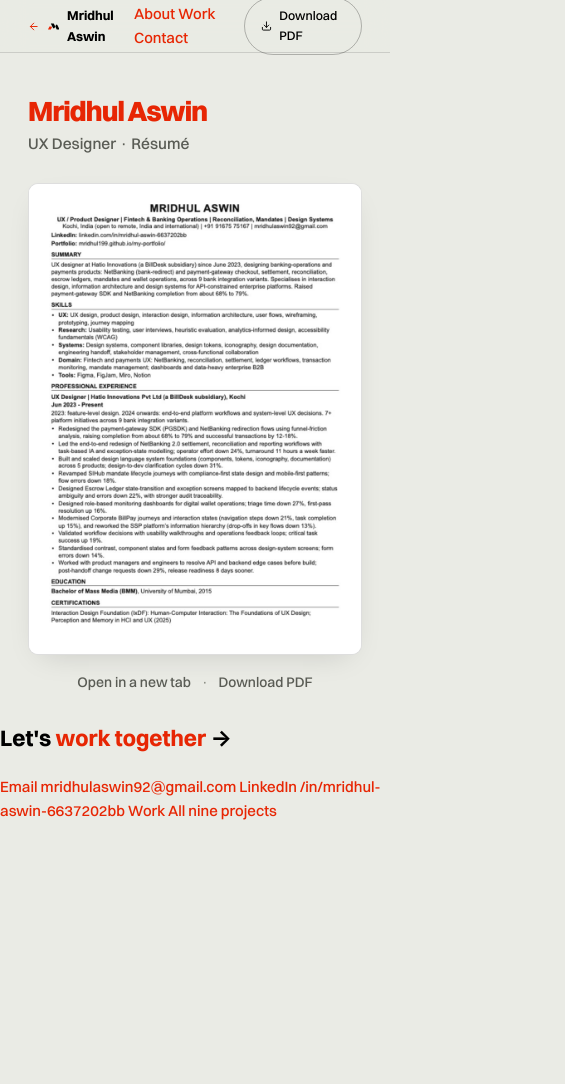
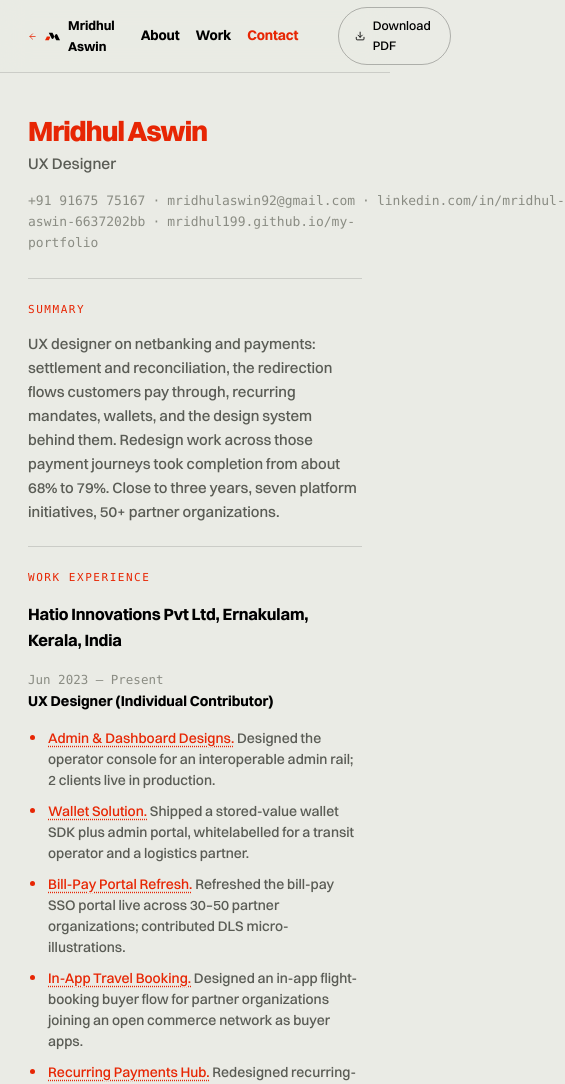
Before and after one commit to Mridhul199/my-portfolio, a plain HTML site: page resume/index.html in a window 390 px wide. Shown: the top 1084 px of the page, 565 px wide, since content can reach past the window. Before the commit the page ends 844 px from the top, so only its background shows below. Drawn offline with Linux system fonts and the light colour scheme.

Commit message:
feat: bring back the on-theme résumé page, download the real PDF
Reverts the résumé page to the HTML version: it reads in the site's
own type and colour, and every project links through to its case
study, which an embedded PDF cannot do.

What does not revert is the download. The button used to be
window.print(), so "Save as PDF" handed over a browser re-render of
the page, not the actual résumé. It is now a direct download of
assets/Mridhul_Aswin_Resume.pdf -- the real file, with the corrected
address.

Start date on this page follows the same correction as the about
page: Dec 2023 becomes Jun 2023.

Drops assets/resume-preview.jpg (200KB). It existed only so phones
had something to show in place of an embedded PDF, and with the page
back to HTML nothing references it.

The print stylesheet stays, so Cmd+P still produces a clean one-page
copy for anyone who prefers that to the download.

Co-Authored-By: Claude Opus 5 <noreply@anthropic.com>

```diff
--- a/resume/index.html
+++ b/resume/index.html
@@ -45,47 +45,94 @@ a:hover{text-decoration:underline}
 .bridge a.back svg{width:15px;height:15px;stroke:var(--accent)}
 .print-btn{font:inherit;font-size:12.5px;font-weight:500;color:var(--text-1);background:transparent;
   border:1px solid var(--border-2);border-radius:999px;padding:8px 16px;cursor:pointer;display:inline-flex;align-items:center;gap:7px}
-.print-btn:hover{border-color:var(--text-2)}
+.print-btn{text-decoration:none}
+.print-btn:hover{border-color:var(--text-2);text-decoration:none}
 .print-btn svg{width:14px;height:14px;stroke:currentColor;fill:none}
 
 /* header */
-.r-head{padding:44px 0 22px}
+.r-head{padding:44px 0 24px;border-bottom:1px solid var(--border)}
 .r-head h1{font-family:var(--display);font-weight:800;font-size:clamp(28px,5vw,40px);
   letter-spacing:-.03em;margin:0;line-height:1.05;color:var(--accent)}
 .r-head .role{font-size:15.5px;color:var(--text-2);margin-top:6px}
-.sep{margin:0 7px;color:var(--text-3)}
+.contacts{margin-top:14px;font-size:13px;font-family:var(--mono);color:var(--text-3)}
+.contacts a{color:var(--text-3)}
+.contacts a:hover{color:var(--text-1)}
+.contacts .sep{margin:0 7px;color:var(--text-3)}
 
-/* ---- the PDF itself ----
-   A4 is 595x842pt, so the frame carries that ratio and the page scrolls
-   rather than the viewer letterboxing a one-page résumé. */
-.r-main{padding-bottom:8px}
-.pdf-wrap{margin-top:4px;border:1px solid var(--border);border-radius:10px;overflow:hidden;
-  background:var(--surface);box-shadow:0 10px 30px -14px rgba(0,0,0,.18)}
-.pdf-frame{display:block;width:100%;aspect-ratio:595/842;border:0}
+section.r{padding:22px 0;border-bottom:1px solid var(--border)}
+section.r:last-of-type{border-bottom:none}
+.r-label{font-family:var(--mono);font-size:11px;font-weight:500;letter-spacing:.14em;
+  text-transform:uppercase;color:var(--accent);margin:0 0 14px}
+.lead{font-size:15px;line-height:1.6;color:var(--text-2);max-width:68ch;margin:0}
 
-/* <object> only shows this child when it cannot render the file */
-.pdf-fallback{display:block;height:100%}
-.pdf-fallback img{display:block;width:100%;height:auto}
-a.print-btn,a.print-btn:hover{text-decoration:none}
+.job-co-line{display:flex;align-items:baseline;justify-content:space-between;gap:16px;flex-wrap:wrap}
+.job-co-name{font-family:var(--display);font-size:16.5px;font-weight:700;letter-spacing:-.01em;color:var(--text-1)}
+.job-co-line .when{font-family:var(--mono);font-size:12.5px;color:var(--text-3);white-space:nowrap}
+.job-blurb{font-size:13.5px;font-style:italic;color:var(--text-2);margin:2px 0 10px}
+.job-title{font-size:14.5px;font-weight:600;color:var(--text-1);margin:0 0 10px}
 
-/* The same first page as a flat image. A phone browser will not reliably
-   render a PDF in the page — iOS Safari paints an empty box rather than
-   falling back to the <object>'s children — so small screens get the
-   picture instead of a frame that might come up blank. Tapping it opens
-   the real file. */
-.pdf-shot{display:none;border:1px solid var(--border);border-radius:10px;overflow:hidden;
-  background:var(--surface);box-shadow:0 10px 30px -14px rgba(0,0,0,.18)}
-.pdf-shot img{display:block;width:100%;height:auto}
+ul.bul{list-style:none;margin:0;padding:0}
+ul.bul li{position:relative;padding:5px 0 5px 20px;color:var(--text-2);font-size:14px;line-height:1.5}
+ul.bul li::before{content:"";position:absolute;left:2px;top:12px;width:5px;height:5px;border-radius:50%;background:var(--accent)}
+ul.bul li b{color:var(--text-1);font-weight:600}
+ul.bul li a{font-weight:500;text-decoration:underline;text-decoration-style:dotted;text-decoration-color:var(--accent);text-underline-offset:3px}
+ul.bul li a:hover{text-decoration-style:solid}
 
-.pdf-note{margin:14px 0 0;font-size:13px;color:var(--text-3);text-align:center}
-.pdf-note a{color:var(--text-2)}
+.skill-line{font-size:14px;line-height:1.6;color:var(--text-2);margin:0 0 8px}
+.skill-line:last-child{margin-bottom:0}
+.skill-line b{color:var(--text-1);font-weight:600}
 
-@media(max-width:700px){
-  .pdf-wrap{display:none}
-  .pdf-shot{display:block;margin-top:4px}
-  .pdf-note{margin-top:16px;font-size:14px}
+/* fade-in on load (respects reduced motion) */
+@media(prefers-reduced-motion:no-preference){
+  .r-head,section.r{opacity:0;transform:translateY(12px);animation:rise .6s cubic-bezier(.16,1,.3,1) forwards}
+  section.r:nth-of-type(1){animation-delay:.05s}
+  section.r:nth-of-type(2){animation-delay:.1s}
+  section.r:nth-of-type(3){animation-delay:.15s}
+  section.r:nth-of-type(4){animation-delay:.2s}
+  @keyframes rise{to{opacity:1;transform:none}}
 }
 
+/* PRINT: clean light résumé for Save-as-PDF, structured for ATS parsing, 1 page */
+/* ---- shell parity: same nav links, hover sweep and close as the rest ---- */
+.bridge{background:rgba(234,235,229,.82);-webkit-backdrop-filter:saturate(180%) blur(14px);
+  backdrop-filter:saturate(180%) blur(14px)}
+.bridge-in{height:72px;gap:20px}
+.back .brand-mark{height:21px;width:auto;flex:none;color:var(--text-1)}
+.hover-link{display:inline;background-image:linear-gradient(currentColor,currentColor);
+  background-repeat:no-repeat;background-position:100% 100%;background-size:0 2px;padding-bottom:2px;
+  transition:background-size .3s ease-in-out,color .15s ease}
+.hover-link:hover,.hover-link:focus-visible{background-position:0 100%;background-size:100% 2px}
+.cs-nav-links{display:flex;gap:clamp(16px,2vw,28px);align-items:center;margin-left:auto;margin-right:20px}
+.cs-nav-links a{font-weight:700;font-size:14px;letter-spacing:-.01em;color:var(--text-1)}
+.cs-nav-links a.cta{color:var(--accent)}
+.cs-contact{background:var(--text-1);color:var(--bg);padding:clamp(64px,8vw,104px) 0;margin-top:56px}
+.cs-contact-row{display:flex;align-items:flex-end;justify-content:space-between;flex-wrap:wrap;gap:32px;
+  max-width:var(--maxw);margin:0 auto;padding:0 28px}
+.cs-contact h2{margin:0;max-width:12ch;color:var(--bg);font-weight:800;
+  font-size:clamp(32px,5.4vw,72px);line-height:.92;letter-spacing:-.03em}
+.cs-contact h2 a{color:var(--accent)}
+.cs-contact-links{display:flex;flex-direction:column;gap:12px}
+.cs-contact-links a{display:flex;align-items:baseline;gap:14px;color:var(--bg);font-size:14px}
+.cs-contact-links a .k{width:70px;flex:none;font-weight:700;font-size:10.5px;letter-spacing:.12em;
+  text-transform:uppercase;color:var(--text-3)}
+@media(max-width:640px){.cs-contact-links a{flex-direction:column;gap:2px}.cs-contact-links a .k{width:auto}}
+
+@media print{
+  @page{margin:12mm 14mm}
+  body{background:#fff;color:#111;font-size:10.5pt;line-height:1.35}
+  .bridge,.print-btn,.cs-nav-links,.cs-contact{display:none!important}
+  a{color:#111;text-decoration:none}
+  ul.bul li a{text-decoration:underline;text-decoration-style:dotted;text-decoration-color:#111;text-underline-offset:3px}
+  .shell{max-width:none;padding:0}
+  .r-head{padding:0 0 10px;border-color:#ddd}
+  .r-head h1{font-size:22pt;color:#111}
+  .r-label{color:#111}
+  .contacts,.contacts a,.contacts .sep{color:#333}
+  section.r{padding:9px 0;border-color:#eee;opacity:1;transform:none;animation:none}
+  .lead,.job-blurb,ul.bul li,.skill-line{color:#222}
+  .job-co-name,.job-title,ul.bul li b,.skill-line b{color:#111}
+  ul.bul li::before{background:#111}
+}
 </style>
 </head>
 <body>
@@ -113,47 +160,58 @@ a.print-btn,a.print-btn:hover{text-decoration:none}
   </div>
 </nav>
 
-<main class="shell r-main">
+<main class="shell">
 
   <header class="r-head">
     <h1>Mridhul Aswin</h1>
-    <div class="role">UX Designer &middot; Résumé</div>
+    <div class="role">UX Designer</div>
+    <div class="contacts">
+      <a href="tel:+919167575167" style="white-space:nowrap">+91 91675 75167</a><span class="sep">·</span><a href="mailto:mridhulaswin92@gmail.com">mridhulaswin92@gmail.com</a><span class="sep">·</span><a href="https://www.linkedin.com/in/mridhul-aswin-6637202bb/?skipRedirect=true" target="_blank" rel="noopener">linkedin.com/in/mridhul-aswin-6637202bb</a><span class="sep">·</span><a href="https://mridhul199.github.io/my-portfolio/">mridhul199.github.io/my-portfolio</a>
+    </div>
   </header>
 
-  <!-- The résumé is the PDF, not a re-typed copy of it: one file to keep
-       current, and what a reader downloads is byte-for-byte what they
-       just looked at. <object> renders it inline where the browser has a
-       PDF viewer and falls back to its own children where it does not —
-       iOS and most Android browsers refuse to render a PDF in-page, so
-       the fallback has to be a real offer, not an apology.
+  <section class="r">
+    <p class="r-label">Summary</p>
+    <p class="lead">UX designer on netbanking and payments: settlement and reconciliation, the redirection flows customers pay through, recurring mandates, wallets, and the design system behind them. Redesign work across those payment journeys took completion from about 68% to 79%. Close to three years, seven platform initiatives, 50+ partner organizations.</p>
+  </section>
 
-       The fragment suppresses the viewer's own furniture — Chrome and
-       Edge otherwise draw a dark toolbar and a thumbnail rail straight
-       through the page, which reads as the browser's UI sitting on top
-       of the site rather than as a document. Firefox and Safari ignore
-       these keys and keep their own chrome; nothing breaks either way,
-       since an unrecognised fragment is simply dropped. -->
-  <a class="pdf-shot" href="../assets/Mridhul_Aswin_Resume.pdf" target="_blank" rel="noopener"
-     aria-label="Open the résumé PDF">
-    <img src="../assets/resume-preview.jpg" width="800" height="1132" alt="Résumé of Mridhul Aswin, first page" loading="lazy"/>
-  </a>
+  <section class="r">
+    <p class="r-label">Work Experience</p>
+    <div class="job-co-line">
+      <span class="job-co-name">Hatio Innovations Pvt Ltd, Ernakulam, Kerala, India</span>
+      <span class="when">Jun 2023 – Present</span>
+    </div>
+    <div class="job-title">UX Designer (Individual Contributor)</div>
+    <ul class="bul">
+      <li><b><a href="../admin-dashboard/">Admin &amp; Dashboard Designs.</a></b> Designed the operator console for an interoperable admin rail; 2 clients live in production.</li>
+      <li><b><a href="../wallet/">Wallet Solution.</a></b> Shipped a stored-value wallet SDK plus admin portal, whitelabelled for a transit operator and a logistics partner.</li>
+      <li><b><a href="../bill-pay-portal/">Bill-Pay Portal Refresh.</a></b> Refreshed the bill-pay SSO portal live across 30–50 partner organizations; contributed DLS micro-illustrations.</li>
+      <li><b><a href="../in-app-travel-booking/">In-App Travel Booking.</a></b> Designed an in-app flight-booking buyer flow for partner organizations joining an open commerce network as buyer apps.</li>
+      <li><b><a href="../recurring-payments-hub/">Recurring Payments Hub.</a></b> Redesigned recurring-mandate management into one dashboard, live across 50+ partner organizations.</li>
+      <li><b><a href="../whitelabel-theme-automation/">Whitelabel Theming, Automated.</a></b> Built a Claude Code + Python pipeline turning one brand HEX into a fully themed partner; 29 partners themed so far.</li>
+      <li><b><a href="../kyc-tokenization/">KYC Tokenization.</a></b> Internal hackathon project: a reusable, consent-gated identity token (TrustKYC).</li>
+      <li><b><a href="../dls-overview/">DLS Component Catalog.</a></b> Ongoing component-by-component design system audit, pulled from Figma into a reference catalog.</li>
+      <li><b><a href="../wealth/">Wealth.</a></b> A bonds investing app for a new product line the company is taking to pitch: onboarding, discovery, order flow, portfolio and SIPs, prototyped end to end across 20+ screens.</li>
+    </ul>
+  </section>
 
-  <div class="pdf-wrap">
-    <object class="pdf-frame" data="../assets/Mridhul_Aswin_Resume.pdf#toolbar=0&amp;navpanes=0&amp;scrollbar=0&amp;view=FitH" type="application/pdf"
-            aria-label="Résumé of Mridhul Aswin, PDF">
-      <a class="pdf-fallback" href="../assets/Mridhul_Aswin_Resume.pdf" target="_blank" rel="noopener">
-        <img src="../assets/resume-preview.jpg" width="800" height="1132" alt="Résumé of Mridhul Aswin, first page"/>
-      </a>
-    </object>
-  </div>
+  <section class="r">
+    <p class="r-label">Education</p>
+    <div class="job-co-line">
+      <span class="job-co-name">Mumbai University</span>
+      <span class="when">2015</span>
+    </div>
+    <div class="job-blurb" style="margin-bottom:0">Bachelor of Mass Media</div>
+  </section>
 
-  <p class="pdf-note">
-    <a class="hover-link" href="../assets/Mridhul_Aswin_Resume.pdf" target="_blank" rel="noopener">Open in a new tab</a>
-    <span class="sep">&middot;</span>
-    <a class="hover-link" href="../assets/Mridhul_Aswin_Resume.pdf" download="Mridhul_Aswin_Resume.pdf">Download PDF</a>
-  </p>
+  <section class="r">
+    <p class="r-label">Skills</p>
+    <p class="skill-line"><b>Skills:</b> Product design, UX, UI design, Design systems, Whitelabel theming, Wireframing, Visual design, Interaction design, Illustration, Stakeholder collaboration, AI-assisted design</p>
+    <p class="skill-line"><b>Tools:</b> Figma, FigJam, Claude Code, Adobe Creative Suite</p>
+  </section>
 
 </main>
+
 
 <section id="cs-contact" class="cs-contact" aria-labelledby="cs-contact-h">
   <div class="cs-contact-row">
```
Also changed, not shown: assets/resume-preview.jpg (deleted).
